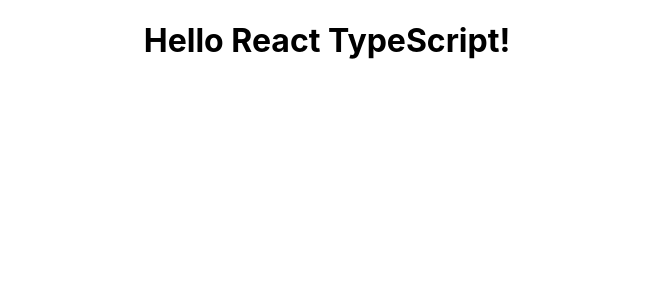
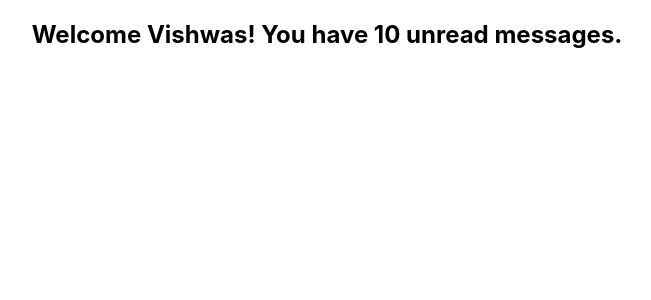
Before and after one commit to sasikant07/React-TypeScript, a React (Create React App) app in the folder react-typescript-demo/: page / in a window 1280 px wide. Shown: the top 300 px of the page, without its empty margins (313-964 px from the left). Built offline with nearby package versions, Linux system fonts and the light colour scheme.

Commit message:
Typing props

```diff
--- a/react-typescript-demo/package.json
+++ b/react-typescript-demo/package.json
@@ -4,11 +4,11 @@
   "private": true,
   "dependencies": {
     "@testing-library/jest-dom": "^5.16.5",
-    "@testing-library/react": "^13.3.0",
+    "@testing-library/react": "^13.4.0",
     "@testing-library/user-event": "^13.5.0",
     "@types/jest": "^27.5.2",
-    "@types/node": "^16.11.56",
-    "@types/react": "^18.0.17",
+    "@types/node": "^16.11.57",
+    "@types/react": "^18.0.18",
     "@types/react-dom": "^18.0.6",
     "react": "^18.2.0",
     "react-dom": "^18.2.0",
--- a/react-typescript-demo/src/App.tsx
+++ b/react-typescript-demo/src/App.tsx
@@ -1,10 +1,10 @@
-import React from 'react';
 import './App.css';
+import Greet from './components/Greet';
 
 function App() {
   return (
     <div className="App">
-      <h1>Hello React TypeScript!</h1>
+      <Greet name='Vishwas'/>
     </div>
   );
 }
--- /dev/null
+++ b/react-typescript-demo/src/components/Greet.tsx
@@ -0,0 +1,15 @@
+import React from 'react'
+
+type GreetProps = {
+    name: string
+}
+
+const Greet = (props: GreetProps) => {
+  return (
+    <div>
+        <h2>Welcome {props.name}! You have 10 unread messages.</h2>
+    </div>
+  )
+}
+
+export default Greet
```
Also changed, not shown: 1 other file (tests, documents, lock files or other folders).
